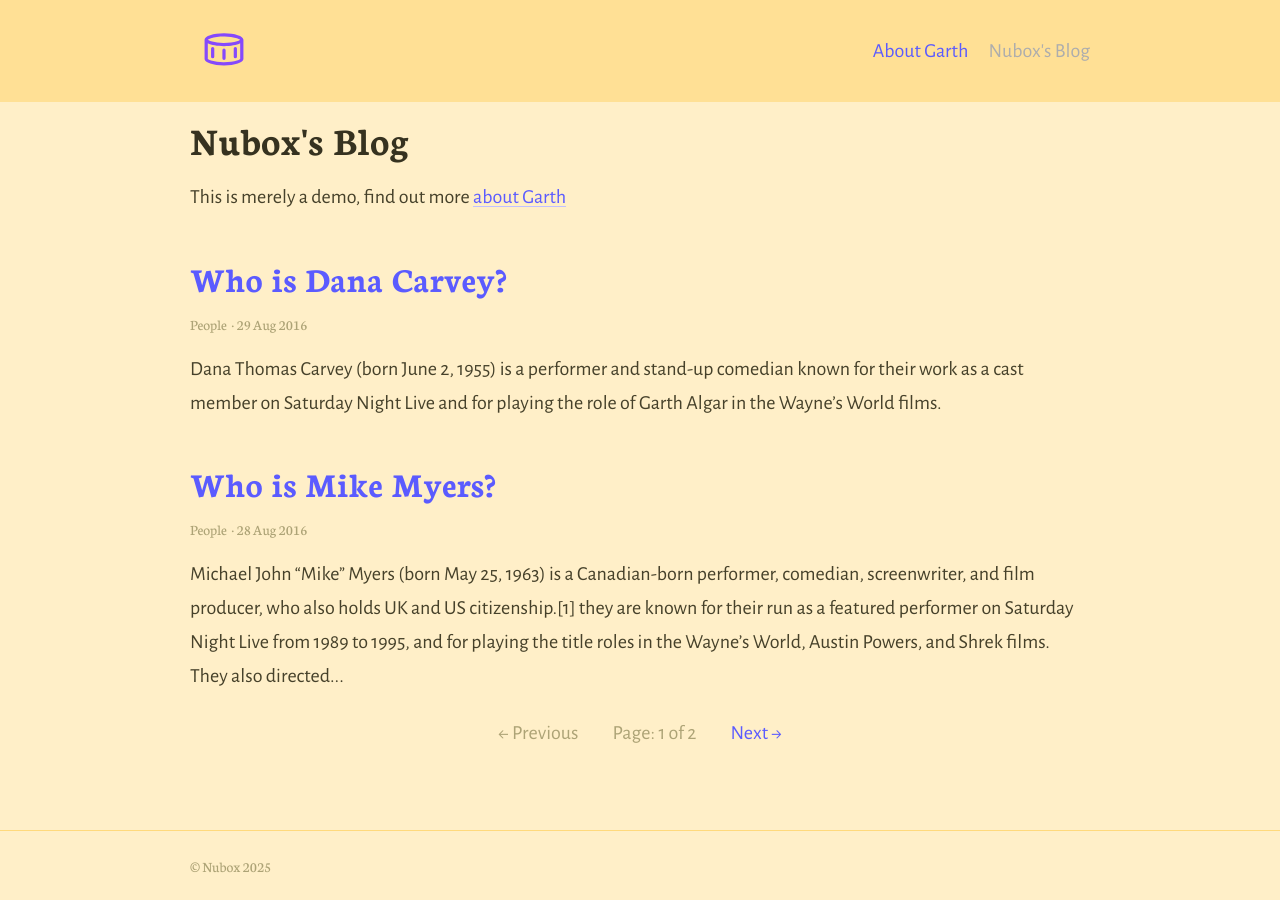
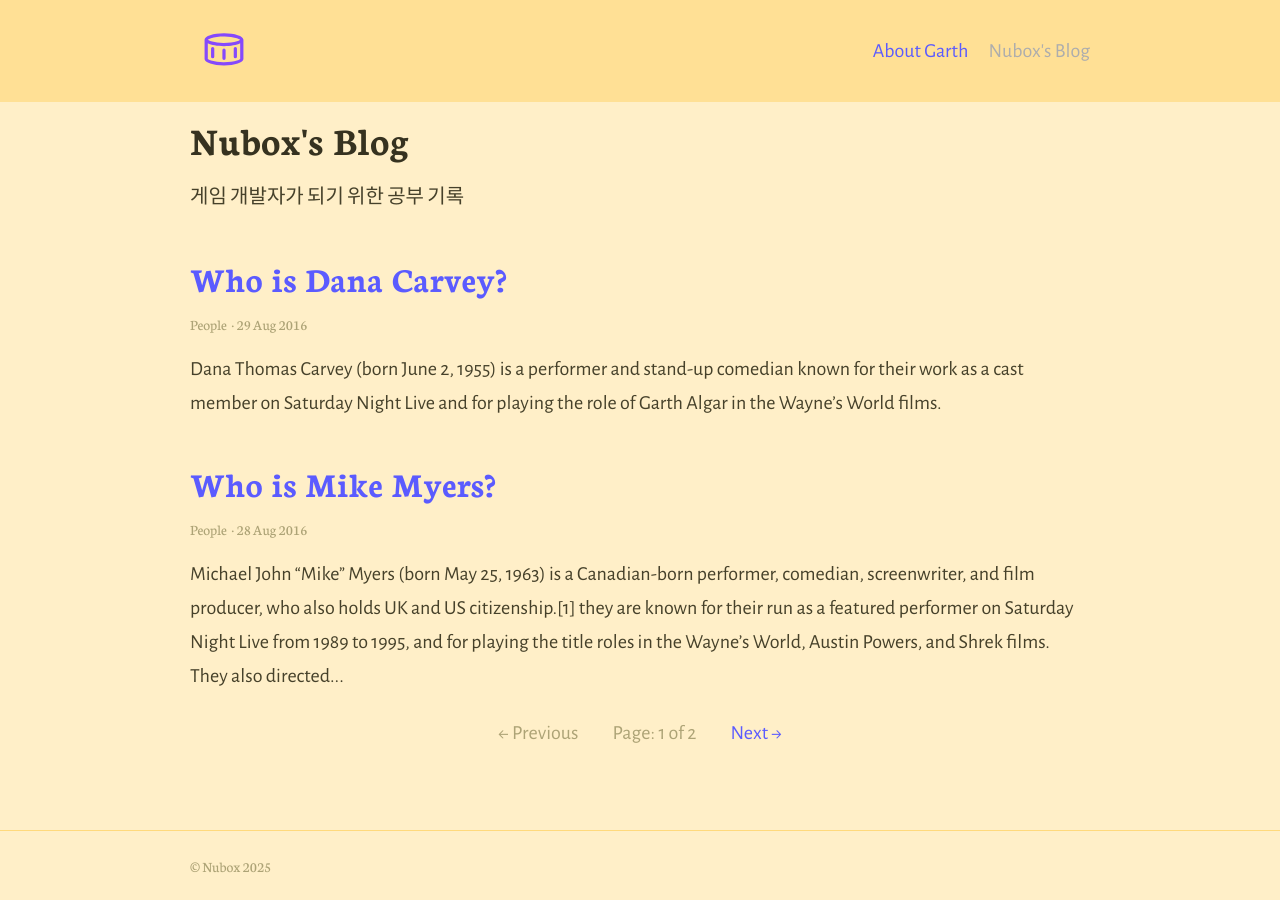
Before and after one commit to Nubox007/Nubox007.github.io, a Jekyll site: the page built from index.html, in a window 1280 px wide. Built offline with Jekyll 4.4.1, drawn with Linux system fonts in a browser that asks for light colours; the list of posts is cut into pages by our own code.

Commit message:
Update _config.yml

```diff
--- a/_config.yml
+++ b/_config.yml
@@ -39,7 +39,8 @@ collections:
   posts:
     title: Nubox's Blog # Needed for Siteleaf
     output: true
-    description: "This is merely a demo, find out more [about Garth](about)" # The post list page content
+    description: "게임 개발자가 되기 위한 공부 기록"
+    # The post list page content
 
 # 6. Jekyll collections settings
 defaults:
```
